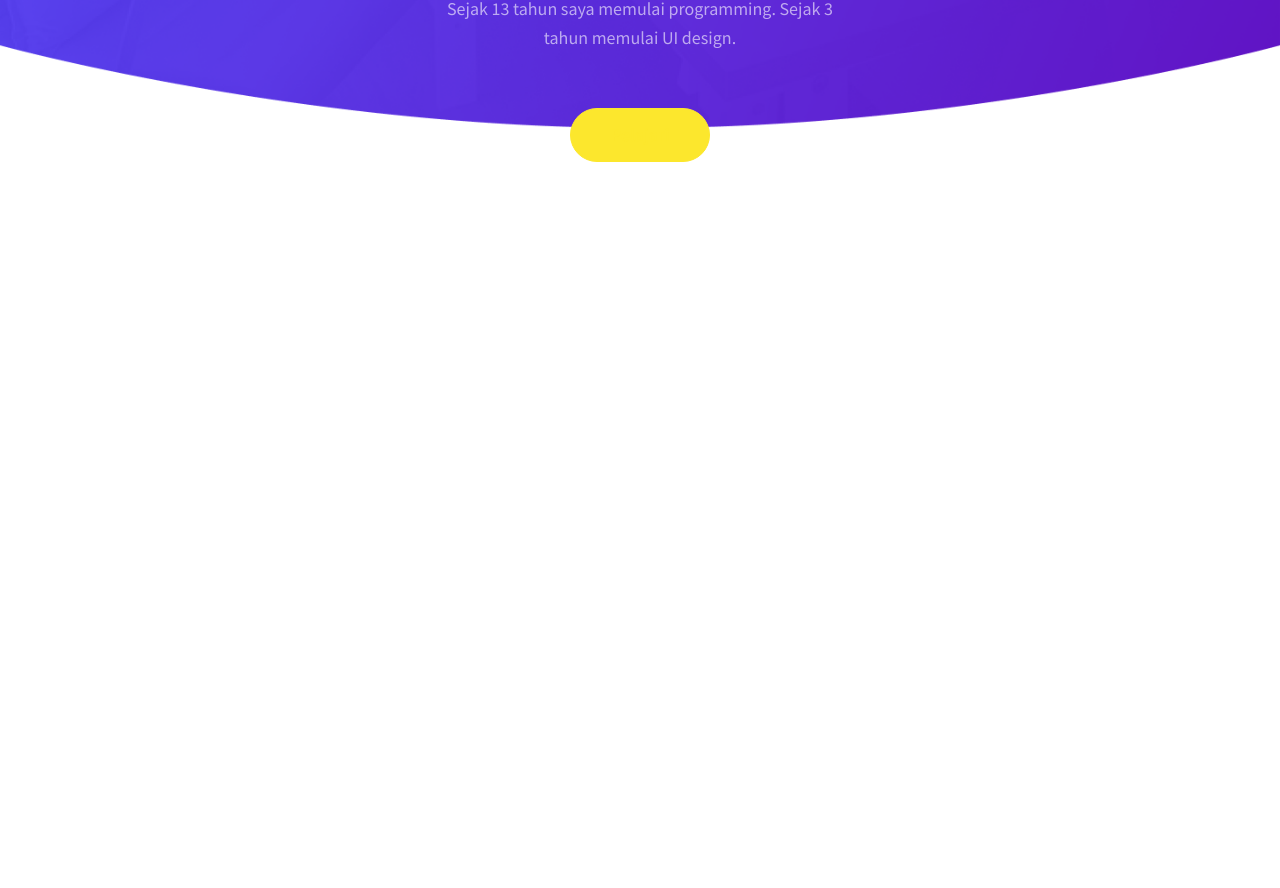
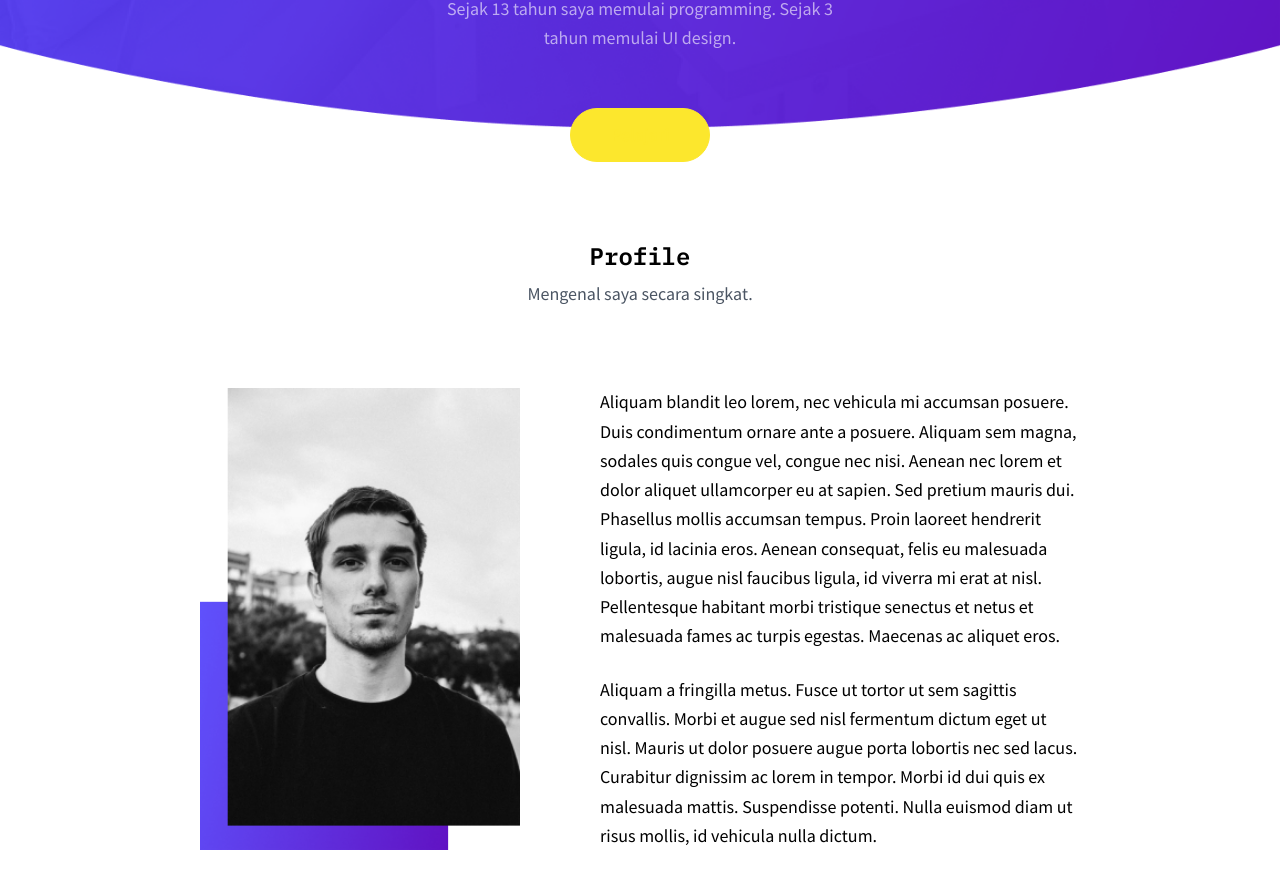
Before and after one commit to Wridho788/next-tailwindcss-course, a Next.js app: page / in a window 1280 px wide. Shown: the part 472-1360 px from the top of the page. Before the commit the page ends 800 px from the top, so only its background shows below. Built offline with nearby package versions, Linux system fonts and the light colour scheme.

Commit message:
profile section

```diff
--- a/pages/index.js
+++ b/pages/index.js
@@ -4,6 +4,42 @@ export default function Home() {
   return (
     <>
       <Hero />
+      <section className="py-28">
+        <div className="container mx-auto">
+          <h2 className="text-2xl font-semibold font-mono text-center">
+            Profile
+          </h2>
+          <p className="text-lg mt-2 text-gray-600 text-center">
+            Mengenal saya secara singkat.
+          </p>
+          <div className="flex items-center mx-auto w-9/12 mt-10">
+            <div className="w-5/12 p-10">
+              <img src="/profile.png" className="w-full" />
+            </div>
+            <div className="w-7/12 px-10">
+              <p className="text-lg leading-relaxed">
+                Aliquam blandit leo lorem, nec vehicula mi accumsan posuere.
+                Duis condimentum ornare ante a posuere. Aliquam sem magna,
+                sodales quis congue vel, congue nec nisi. Aenean nec lorem et
+                dolor aliquet ullamcorper eu at sapien. Sed pretium mauris dui.
+                Phasellus mollis accumsan tempus. Proin laoreet hendrerit
+                ligula, id lacinia eros. Aenean consequat, felis eu malesuada
+                lobortis, augue nisl faucibus ligula, id viverra mi erat at
+                nisl. Pellentesque habitant morbi tristique senectus et netus et
+                malesuada fames ac turpis egestas. Maecenas ac aliquet eros.
+              </p>
+              <p className="text-lg mt-6 leading-relaxed">
+                Aliquam a fringilla metus. Fusce ut tortor ut sem sagittis
+                convallis. Morbi et augue sed nisl fermentum dictum eget ut
+                nisl. Mauris ut dolor posuere augue porta lobortis nec sed
+                lacus. Curabitur dignissim ac lorem in tempor. Morbi id dui quis
+                ex malesuada mattis. Suspendisse potenti. Nulla euismod diam ut
+                risus mollis, id vehicula nulla dictum.
+              </p>
+            </div>
+          </div>
+        </div>
+      </section>
     </>
   );
 }
```
Also changed, not shown: public/profile.png (added).
